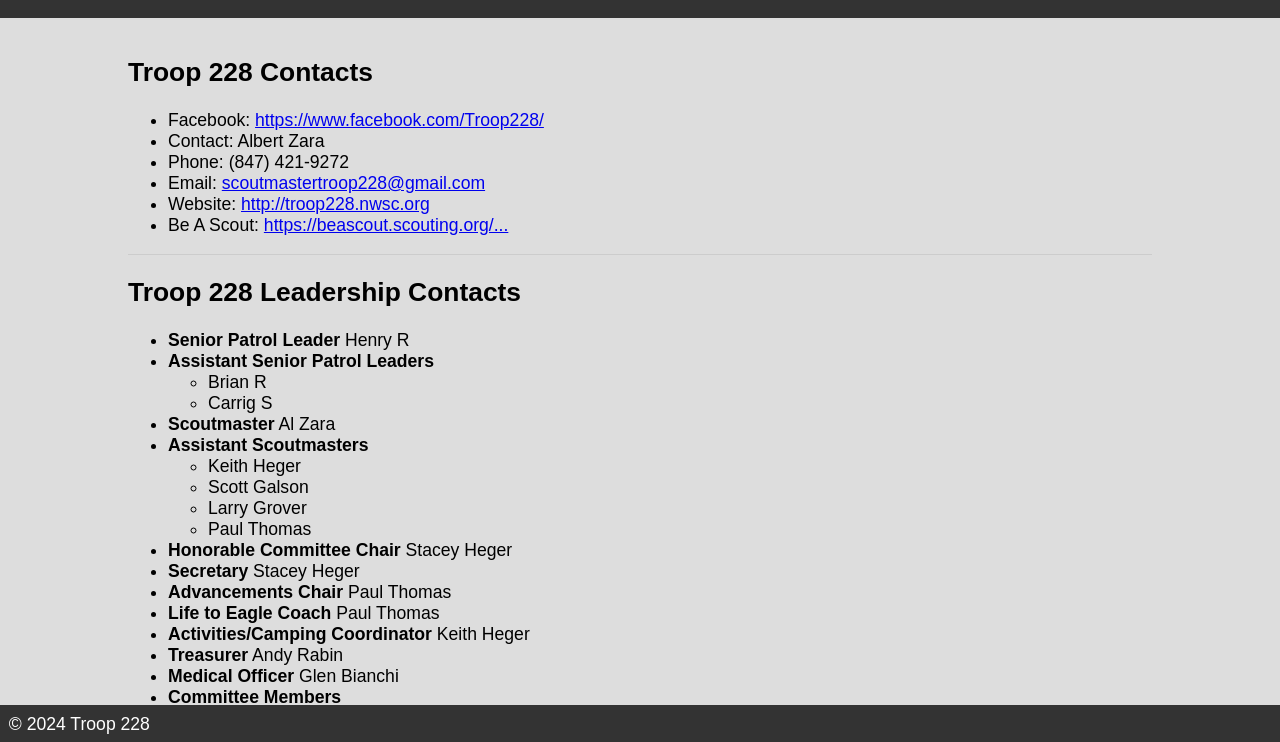
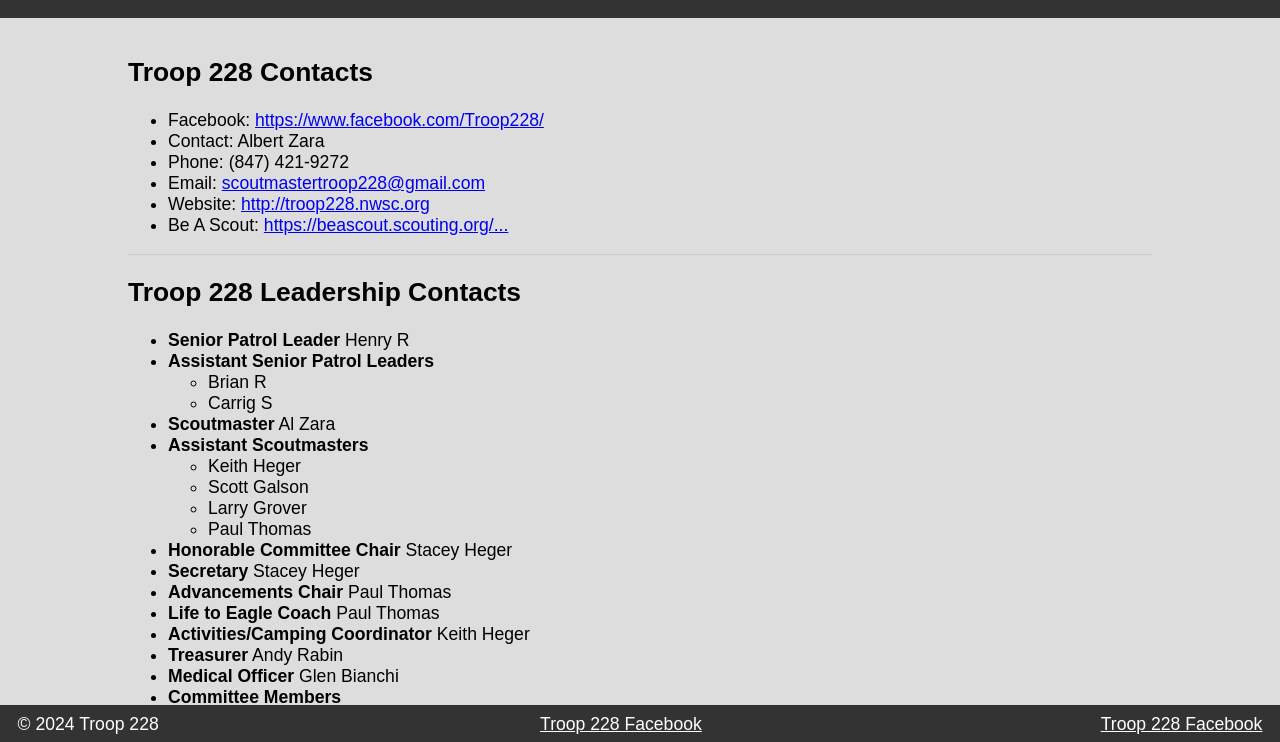
Before and after one commit to ajdibo23/Troop228, a plain HTML site: page troop-contacts.html in a window 1280 px wide. Shown: the part 56-798 px from the top of the page. Drawn offline with Linux system fonts and the light colour scheme.

Commit message:
Add files via upload

```diff
--- a/styles.css
+++ b/styles.css
@@ -99,13 +99,24 @@ footer {
     position: sticky;
     bottom: 0;
     z-index: 5;
+    display: flex;
+    justify-content: space-between;
+    align-items: center;
 }
 
 footer p {
     margin: 0;
     padding-bottom: 0.5em;
-    padding-left: 0.5em;
     padding-top: 0.5em;
+    padding-left: 1em;
+}
+
+footer a {
+    color: #fff;
+    text-decoration: underline;
+    padding-bottom: 0.5em;
+    padding-top: 0.5em;
+    margin-right: 1em;
 }
 
 #banner {
--- a/troop-contacts.html
+++ b/troop-contacts.html
@@ -103,6 +103,8 @@
     </main>
     <footer>
         <p>&copy; 2024 Troop 228</p>
+        <a href="https://www.facebook.com/Troop228">Troop 228 Facebook</a>
+        <a href="https://www.facebook.com/Troop228">Troop 228 Facebook</a>
     </footer>
 </body>
 
```
Also changed, not shown: about.html (+1 -0 lines), eagle-scouts.html (+1 -0 lines), gear-list.html (+1 -0 lines), index.html (+1 -0 lines), life-to-eagle.html (+1 -0 lines), summer-camp.html (+1 -0 lines).
